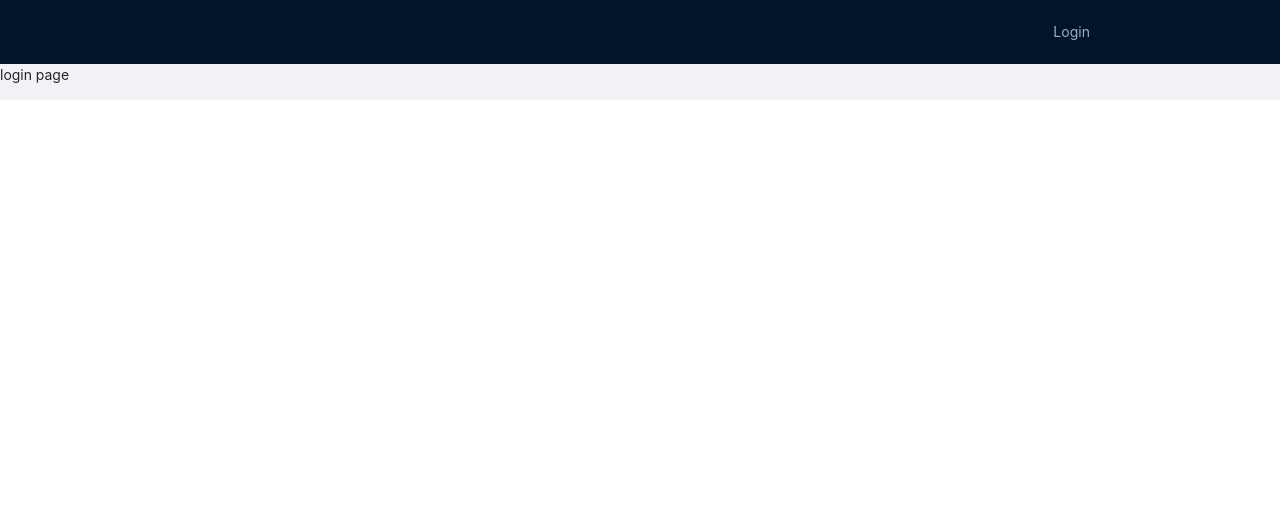
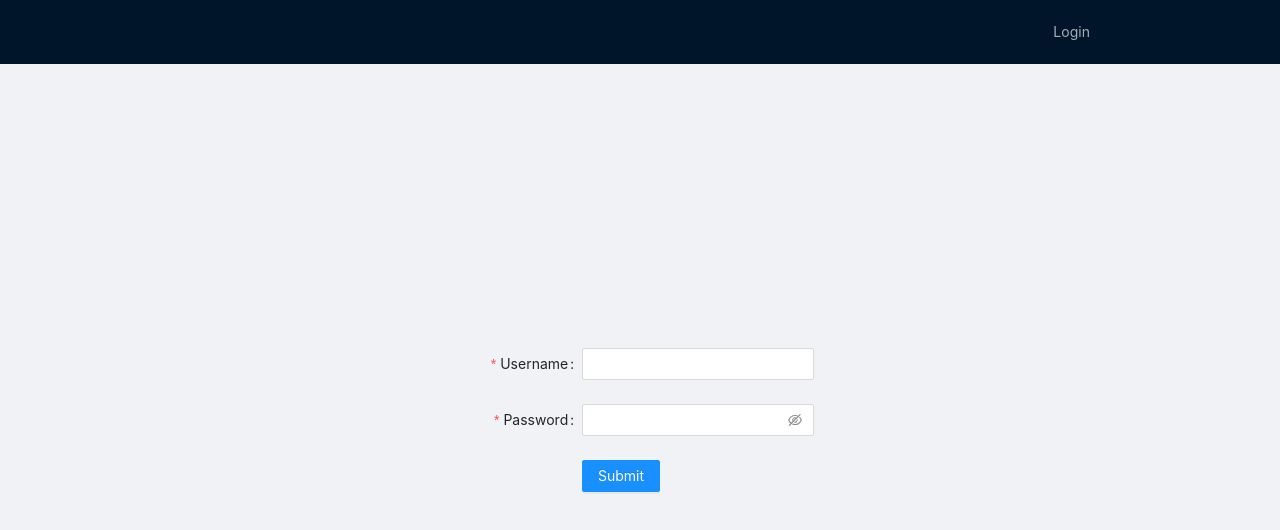
Before and after one commit to Zmiterr/react-task-planner, a React (Create React App) app: page /login in a window 1280 px wide. Shown: the top 530 px of the page. Built offline with nearby package versions, Linux system fonts and the light colour scheme.

Commit message:
feat: add auth form with validation

```diff
--- a/src/App.css
+++ b/src/App.css
@@ -3,3 +3,7 @@
 .App {
   text-align: center;
 }
+
+.h100 {
+  height: calc(100vh - 64px);
+}
--- /dev/null
+++ b/src/components/LoginForm.tsx
@@ -0,0 +1,49 @@
+import React, {FC} from 'react';
+import {Button, Form, Input} from "antd";
+import {rules} from "../utils/rules";
+
+const LoginForm:FC = () => {
+    const onFinish = (values: any) => {
+        console.log('Success:', values);
+    };
+
+    const onFinishFailed = (errorInfo: any) => {
+        console.log('Failed:', errorInfo);
+    };
+
+    return (
+        <Form
+            name="basic"
+            labelCol={{ span: 8 }}
+            wrapperCol={{ span: 16 }}
+            initialValues={{ remember: true }}
+            onFinish={onFinish}
+            onFinishFailed={onFinishFailed}
+            autoComplete="off"
+        >
+            <Form.Item
+                label="Username"
+                name="username"
+                rules={[rules.required('Please input your username!')]}
+            >
+                <Input />
+            </Form.Item>
+
+            <Form.Item
+                label="Password"
+                name="password"
+                rules={[rules.required('Please input your password!')]}
+            >
+                <Input.Password />
+            </Form.Item>
+
+            <Form.Item wrapperCol={{ offset: 8, span: 16 }}>
+                <Button type="primary" htmlType="submit">
+                    Submit
+                </Button>
+            </Form.Item>
+        </Form>
+    );
+};
+
+export default LoginForm;
--- a/src/pages/Login.tsx
+++ b/src/pages/Login.tsx
@@ -1,10 +1,14 @@
 import React, {FC} from 'react';
+import {Layout, Row} from "antd";
+import LoginForm from "../components/LoginForm";
 
 const Login: FC = () => {
     return (
-        <div>
-            <p>login page</p>
-        </div>
+        <Layout>
+            <Row justify="center" align="middle" className="h100">
+                <LoginForm />
+            </Row>
+        </Layout>
     );
 };
 
--- /dev/null
+++ b/src/utils/rules.ts
@@ -0,0 +1,6 @@
+export const rules = {
+    required: (message: string) => ({
+        required: true,
+        message: message
+    })
+}
```
